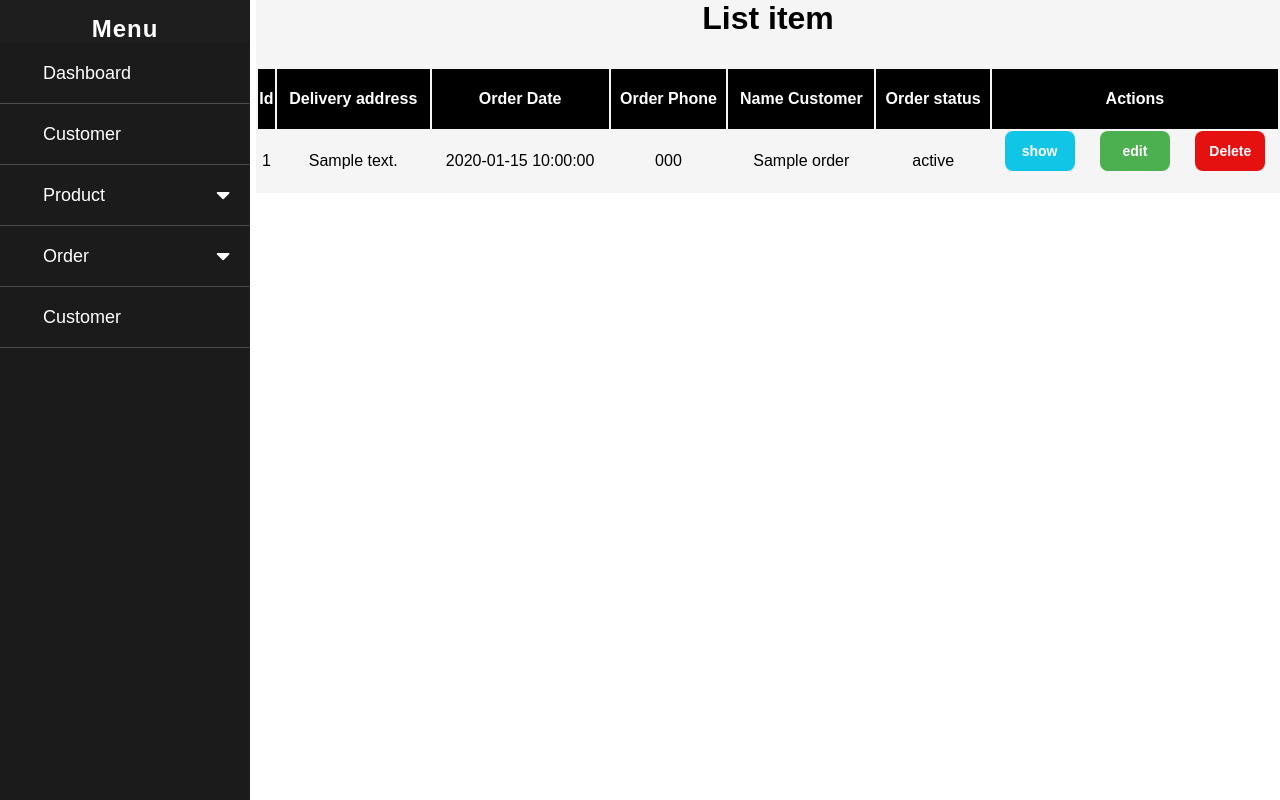
After one commit to ThienDuc1112/GCD0905_WEBG301_Ecommercial_TLT, a Symfony app: template templates/order/action.html.twig in a window 1280 px wide. The commit adds this page. Run offline with Twig, Linux system fonts and the light colour scheme; the template is opened without the code that fills it: most values are stand-ins (such as "Sample title", 1, 10 or a date in 2020); some libraries are stand-ins or nearby versions.

Commit message:
modify ordercontroller and view

```diff
--- a/templates/admin/base.html.twig
+++ b/templates/admin/base.html.twig
@@ -37,14 +37,16 @@
                     </ul>
                 </li>
                 <li class="item-management3">
-                    <a class="link" href="{{ path('app_order_index') }}">
+                    <a class="link" href="#">
                         <i class=""></i>
                         <span class="title">Order</span>
                         <i class="fas fa-caret-down"></i>
                     </a>
                     <ul class="list-management">
+                        <li class="item-child"><a class="link" href="{{ path('app_order_index') }}">List Order</a></li>
+                        <li class="item-child"><a class="link" href="{{ path('app_order_action') }}">Action</a></li>
                         <li class="item-child"><a class="link" href="{{ path('app_order_new') }}">Add Order</a></li>
-                        <li class="item-child"><a class="link" href="#">Edit Order</a></li>
+
                     </ul>
                 </li>
                 <li class="item-management">
--- /dev/null
+++ b/templates/order/action.html.twig
@@ -0,0 +1,108 @@
+{% extends 'admin/base.html.twig' %}
+
+{% block style %}
+    <style>
+        td {
+            text-align: center;
+        }
+
+        tr {
+            height: 60px;
+        }
+
+        table {
+            width: 100%;
+        }
+
+        thead {
+            background-color: #000;
+        }
+
+        th {
+            color: #fff;
+        }
+
+        .action-container {
+            display: flex;
+            justify-content: space-around;
+        }
+
+        .edit-btn,
+        .delete-btn,
+        .show-btn {
+            display: inline-block;
+            height: 40px;
+            width: 70px;
+            color: #fff;
+            margin: 0 5px;
+            text-decoration: none;
+            font-size: 14px;
+            line-height: 40px;
+            font-weight: 600;
+            border-radius: 8px;
+        }
+
+        .show-btn {
+            background-color: #10c5e5;
+
+        }
+
+        .delete-btn {
+            border: none;
+            background-color: #e51010;
+        }
+
+        .edit-btn {
+            background-color: #4CAF50;
+        }
+
+
+    </style>
+{% endblock %}
+
+{% block menu %} {% endblock %}
+
+{% block rightContent %}
+    <h1 style="text-align: center; margin-bottom: 30px">List item</h1>
+
+    <table class="table">
+        <thead>
+        <tr>
+            <th>Id</th>
+            <th>Delivery address</th>
+            <th>Order Date</th>
+            <th>Order Phone</th>
+            <th>Name Customer</th>
+            <th>Order status</th>
+            <th>Actions</th>
+        </tr>
+        </thead>
+        <tbody>
+        {% for order in orders %}
+            <tr>
+                <td>{{ order.id }}</td>
+                <td>{{ order.Delivery_address }} </td>
+                <td>{{ order.OrderDate ? order.OrderDate|date('Y-m-d H:i:s') : '' }}</td>
+                <td>{{ order.Order_phone }}</td>
+                <td>{{ order.Name_customer }}</td>
+                <td>{{ order.Order_status }}</td>
+                <td class="action-container">
+                    <a class="show-btn" href="{{ path('app_order_show', {'id': order.id}) }}">show</a>
+                    <a class="edit-btn" href="{{ path('app_order_edit', {'id': order.id}) }}">edit</a>
+                    <a>
+                        <form method="post" action="{{ path('app_order_delete', {'id': order.id}) }}" onsubmit="return confirm('Are you sure you want to delete this item?');">
+                            <input type="hidden" name="_token" value="{{ csrf_token('delete' ~ order.id) }}">
+                            <button class="btn delete-btn">Delete</button>
+                        </form>
+                    </a>
+                </td>
+            </tr>
+        {% else %}
+            <tr>
+                <td colspan="6">no records found</td>
+            </tr>
+        {% endfor %}
+        </tbody>
+    </table>
+
+{% endblock %}
--- a/templates/product/new.html.twig
+++ b/templates/product/new.html.twig
@@ -1,5 +1,7 @@
 {% extends 'admin/base.html.twig' %}
 {% block menu %} {% endblock %}
+
+
 
 {% block title %}New Product{% endblock %}
 
```
Also changed, not shown: src/Controller/OrderController.php (+11 -0 lines), src/Entity/Order.php (+60 -0 lines), templates/order/_form.html.twig (+5 -2 lines), templates/order/edit.html.twig (+9 -7 lines), templates/order/new.html.twig (+15 -3 lines), templates/product/edit.html.twig (+5 -6 lines), templates/product/show.html.twig (line endings or trailing spaces).
